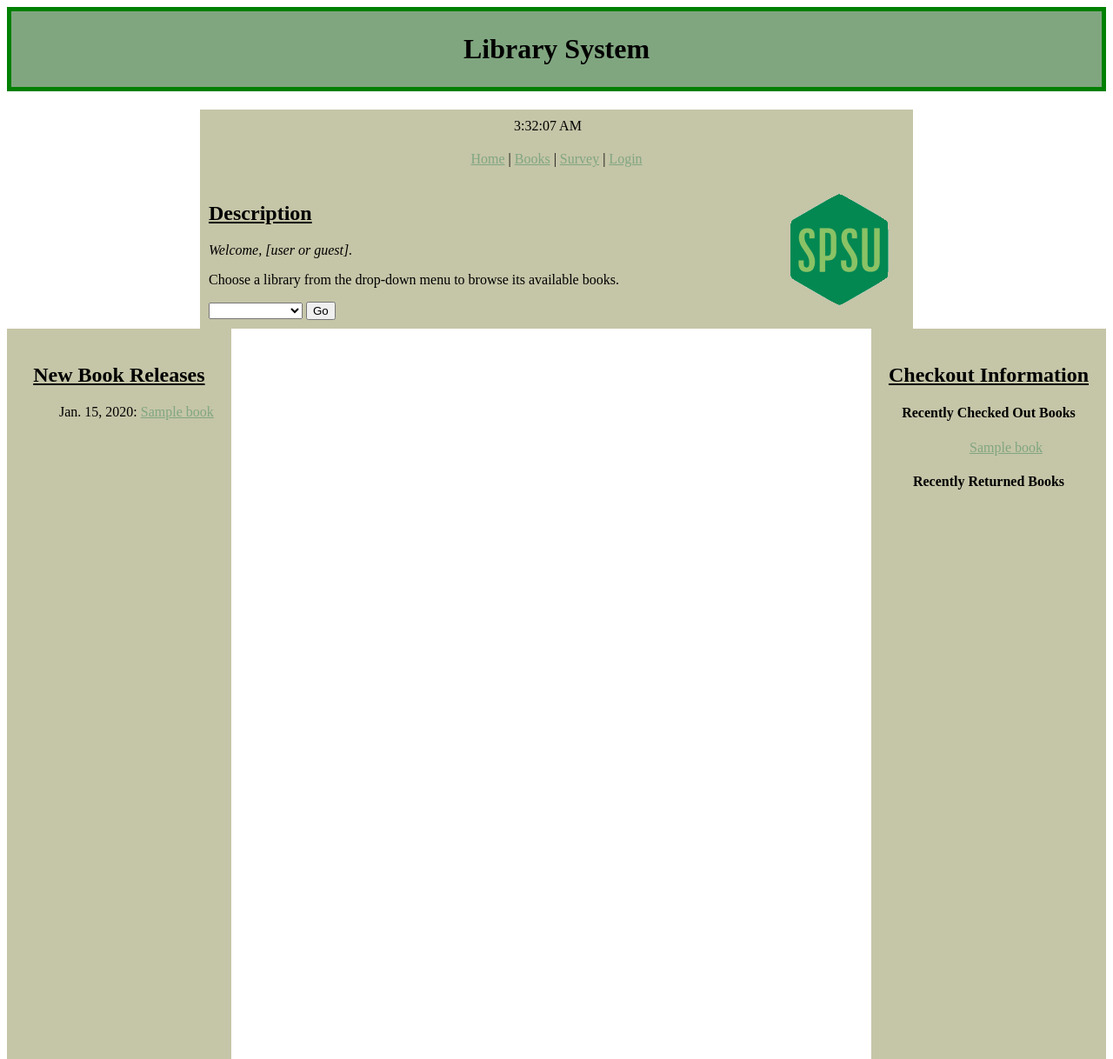
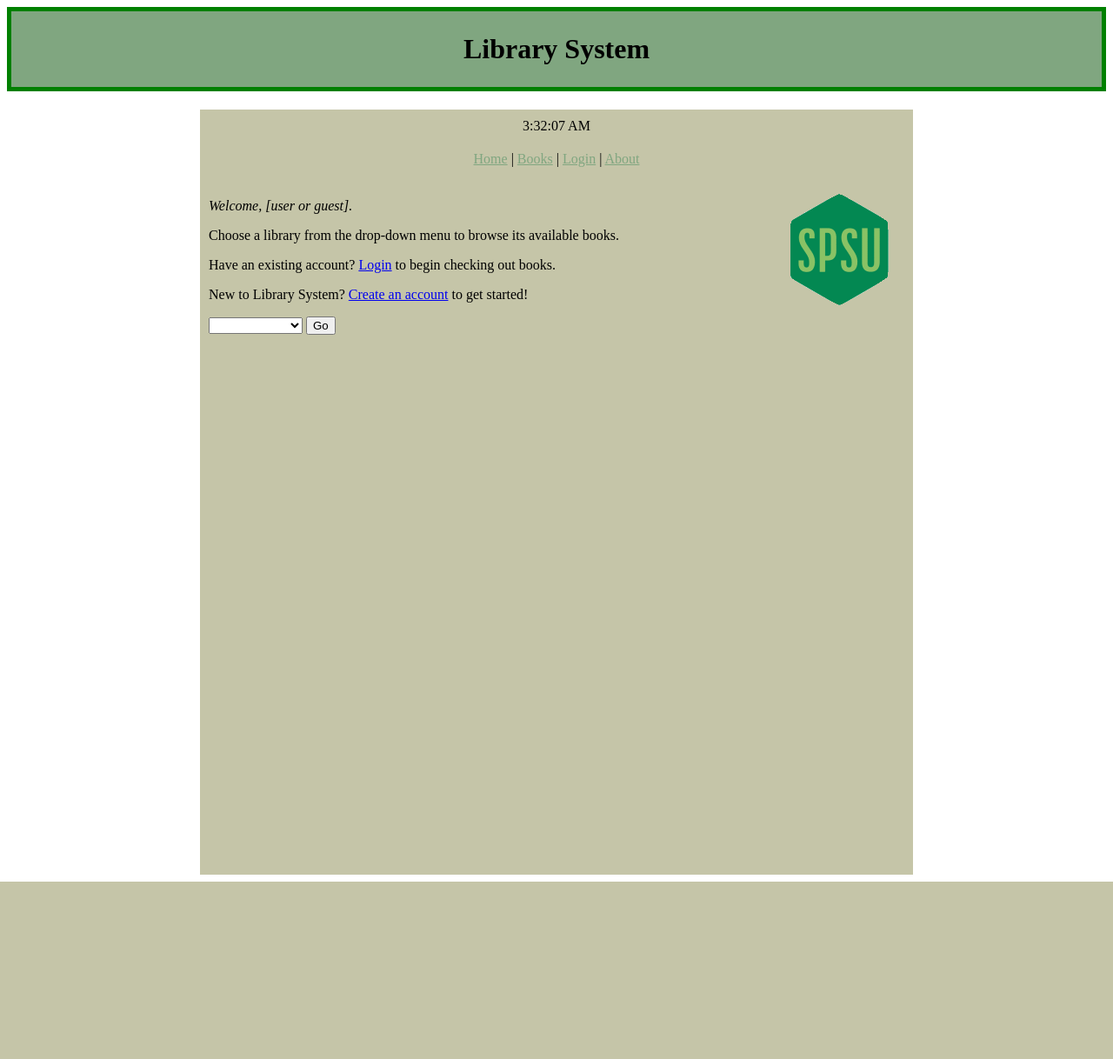
Before and after one commit to gscoppino/DjangoLibraryApp, a Django app: page / in a window 1280 px wide. Shown: the whole page at 87% size. After the commit the page ends 1014 px from the top, so only its background shows below. Run offline with Django 3.2, Linux system fonts and the light colour scheme; tables that the repository leaves empty hold one stand-in row (values such as "Sample post").

Commit message:
more functionality

```diff
--- a/DjangoLibraryApp/Library/static/Library/css/styles.css
+++ b/DjangoLibraryApp/Library/static/Library/css/styles.css
@@ -5,23 +5,23 @@
     margin:auto;
     padding:10px;
     text-align:center;
+    display:block;
 }
 
 #container
 {
+    height:100%;
 	width: 800px;
 	background-color: #C5C5A8;
 	margin: auto;
     padding:10px;
+    display:block;
 }
 body
 {
 
 }
-audio
-{
-	vertical-align: auto;
-}
+
 #header a:hover
 {
 	background-color: green;
@@ -45,10 +45,12 @@
 #news
 {
     float:left;
+    display:block;
 	margin:auto;
     padding:20px;
     text-align:center;
     height:800px;
+    width:250px;
 	background-color: #C5C5A8;
 }
 #news a:hover
@@ -66,11 +68,13 @@
 
 #books
 {
+    display:block;
     float:right;
     margin:auto;
     padding:20px;
     text-align:center;
     height:800px;
+    width:250px;
 	background-color: #C5C5A8;
 }
 #books a:hover
@@ -88,6 +92,7 @@
 #clock
 {
 	width: 800px;
+    display:block;
 	background-color: #C5C5A8;
 	margin: auto;
     padding:10px;
@@ -114,3 +119,9 @@
 .book {
     display:block;
 }
+
+@media (max-width:1420px) {
+    #news, #books {
+        display:none;
+    }
+}
--- /dev/null
+++ b/DjangoLibraryApp/Library/static/Library/js/index.js
@@ -0,0 +1,32 @@
+function Clock()
+{
+    /* Clock To Do List
+    *  ----------------------
+    * Get current time, then add to it
+    * Display time and date at bottom of screen
+    */
+    var now = new Date();
+    var hours = now.getHours();
+    var minutes = now.getMinutes();
+    var seconds = now.getSeconds();
+
+    minutes = ( minutes < 10 ? "0" : "" ) + minutes;
+    seconds = ( seconds < 10 ? "0" : "" ) + seconds;
+
+    var timeOfDay = ( hours < 12 ) ? "AM" : "PM";
+    hours = ( hours > 12 ) ? hours - 12 : hours;
+    hours = ( hours == 0 ) ? 12 : hours;
+
+    var currentTimeString = hours + ":" + minutes + ":" + seconds + " " + timeOfDay;
+    document.getElementById("clock").firstChild.nodeValue = currentTimeString;
+
+};
+
+window.onload = function() {
+    Clock();
+    setInterval('Clock()', 1000);
+};
+
+document.getElementById("submit_library").onclick= function() {
+    window.location['href'] = document.getElementById('library_selector').value;
+};
--- a/DjangoLibraryApp/Library/templates/Library/index.html
+++ b/DjangoLibraryApp/Library/templates/Library/index.html
@@ -7,40 +7,15 @@
 		<link rel="stylesheet" type="text/css" href="{% static 'Library/css/styles.css' %}" />
 	</head>
 
-	<body onload = "Clock(); setInterval('Clock()', 1000)">
-        <div id = "clock" style="text-align:center;">
-            <span id="clock"></span>
-        </div>
-        <div id="header">
-            <a class="menu" href="{% url 'Library:index' %}">Home</a> |
-            <a class="menu" href="{% url 'Library:detail_system' %}" title="Browse all books.">Books</a> |
-            <a class="menu" href="survey.html">Survey</a> |
-            <a class="menu" href="faculty.html" title="Login to check out and return books.">Login</a>
-        </div>
-		<div id="container">
-            <a href="http://spsu.edu"><IMG id ="logo" SRC="{% static 'Library/images/spsu.gif' %}"></a>
-            <div id="description">
-                <h2><u><strong>Description</strong></u></h2>
-                <p><em>Welcome, [user or guest]. </em></p>
-                <p>Choose a library from the drop-down menu to browse its available books.</p>
-            </div>
-            <select id="library_selector">
-                <option></option>
-                {% for library in library_list.all %}
-                    <option value="/library/{{ library.id }}">{{ library.name }}</option>
-                {% endfor %}
-            </select>
-            <button type="submit" onclick="window.location['href'] = (document.getElementById('library_selector').value);">Go</button>
-        </div>
+	<body>
 		<div id = "news">
-            <h2><b><u>New Book Releases</u></b></h2>
+            <h2><b><u>New Releases</u></b></h2>
             <ul>
                 {% for book in recent_books.all %}
                     <p>{{book.pub_date}}: <a href="{% url 'Library:detail_book' book.id %}">{{book.title}}</a></p>
                 {% endfor %}
             </ul>
 		</div>
-
 		<div id = "books">
 			<h2><b><u>Checkout Information</u></b></h2>
 			<h4>Recently Checked Out Books</h4>
@@ -57,34 +32,31 @@
                 {% endfor %}
 			</ul>
 		</div>
+        <div id = "clock" style="text-align:center;">
+        </div>
+        <div id="header">
+            <a class="menu" href="{% url 'Library:index' %}">Home</a> |
+            <a class="menu" href="{% url 'Library:detail_system' %}" title="Browse all books.">Books</a> |
+            <a class="menu" href="faculty.html" title="Login to check out and return books.">Login</a> |
+            <a class="menu" href="survey.html">About</a>
+        </div>
+		<div id="container">
+            <a href="http://spsu.edu"><IMG id ="logo" SRC="{% static 'Library/images/spsu.gif' %}"></a>
+            <div id="description">
+                <p><em>Welcome, [user or guest]. </em></p>
+                <p>Choose a library from the drop-down menu to browse its available books.</p>
+                <p>Have an existing account? <a href="faculty.html">Login</a> to begin checking out books.</p>
+                <p>New to Library System? <a href="faculty.html">Create an account</a> to get started!</p>
+            </div>
+            <select id="library_selector">
+                <option></option>
+                {% for library in library_list.all %}
+                    <option value="/library/{{ library.id }}">{{ library.name }}</option>
+                {% endfor %}
+            </select>
+            <button id="submit_library" type="submit">Go</button>
+        </div>
 
-
-        <script type = "text/javascript">
-            function Clock()
-            {
-                /* Clock To Do List
-                *  ----------------------
-                * Get current time, then add to it
-                * Display time and date at bottom of screen
-                */
-                var now = new Date();
-                var hours = now.getHours();
-                var minutes = now.getMinutes();
-                var seconds = now.getSeconds();
-
-                minutes = ( minutes < 10 ? "0" : "" ) + minutes;
-                seconds = ( seconds < 10 ? "0" : "" ) + seconds;
-
-                var timeOfDay = ( hours < 12 ) ? "AM" : "PM";
-                hours = ( hours > 12 ) ? hours - 12 : hours;
-                hours = ( hours == 0 ) ? 12 : hours;
-
-                var currentTimeString = hours + ":" + minutes + ":" + seconds + " " + timeOfDay;
-                document.getElementById("clock").firstChild.nodeValue = currentTimeString;
-
-            }
-        </script>
-
-
+        <script type="text/javascript" src="{% static 'Library/js/index.js' %}"></script>
 	</body>
 </html>
--- a/DjangoLibraryApp/Library/templates/Library/system_books.html
+++ b/DjangoLibraryApp/Library/templates/Library/system_books.html
@@ -23,8 +23,8 @@
 				<option> </option>
 				<option value = "index.html">Home</option>
 				<option value = "faculty.html">Faculty</option>
-				<option value = "survey.html">Survey</option>
 				<option value = "student_grade.html">Book Selector</option>
+				<option value = "survey.html">About</option>
 			</select></p>
 			</div>
 			<form>
```
Also changed, not shown: DjangoLibraryApp/Library/templates/Library/student_grade.html (+4 -4 lines).
